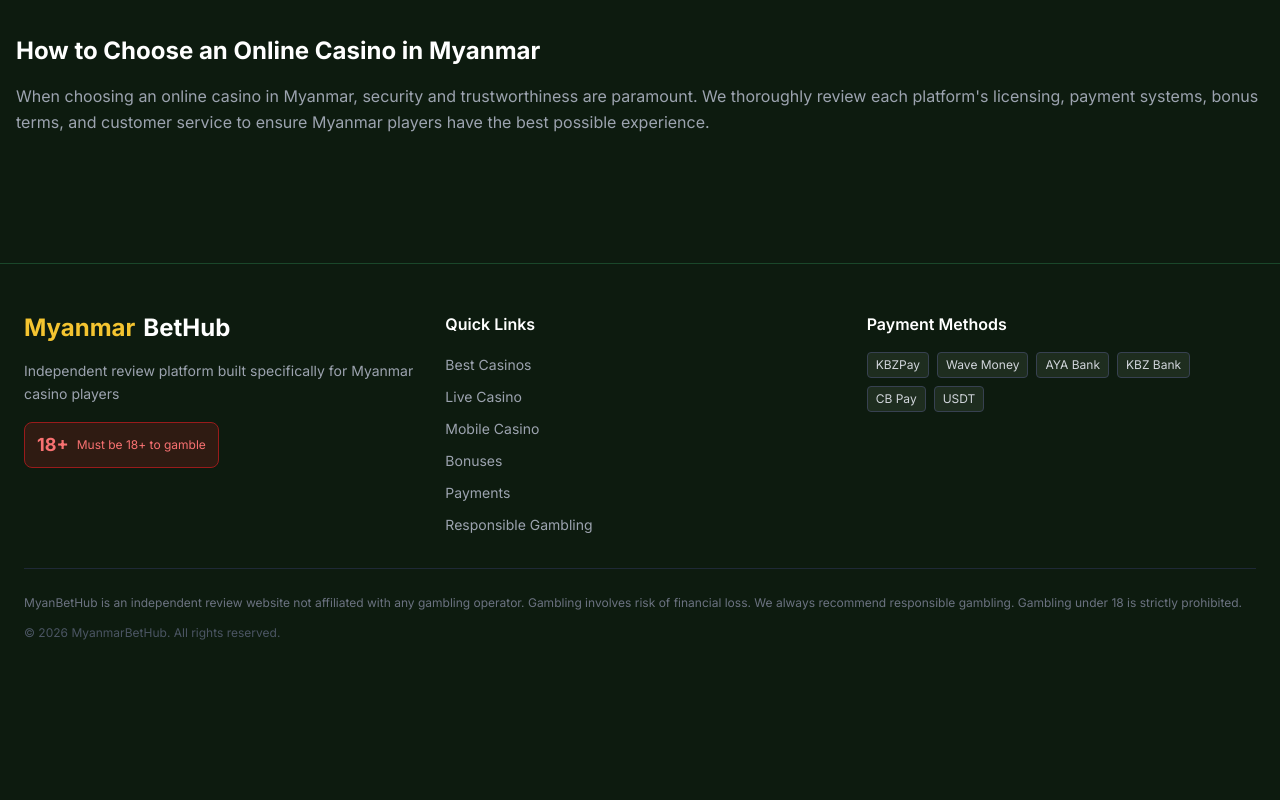
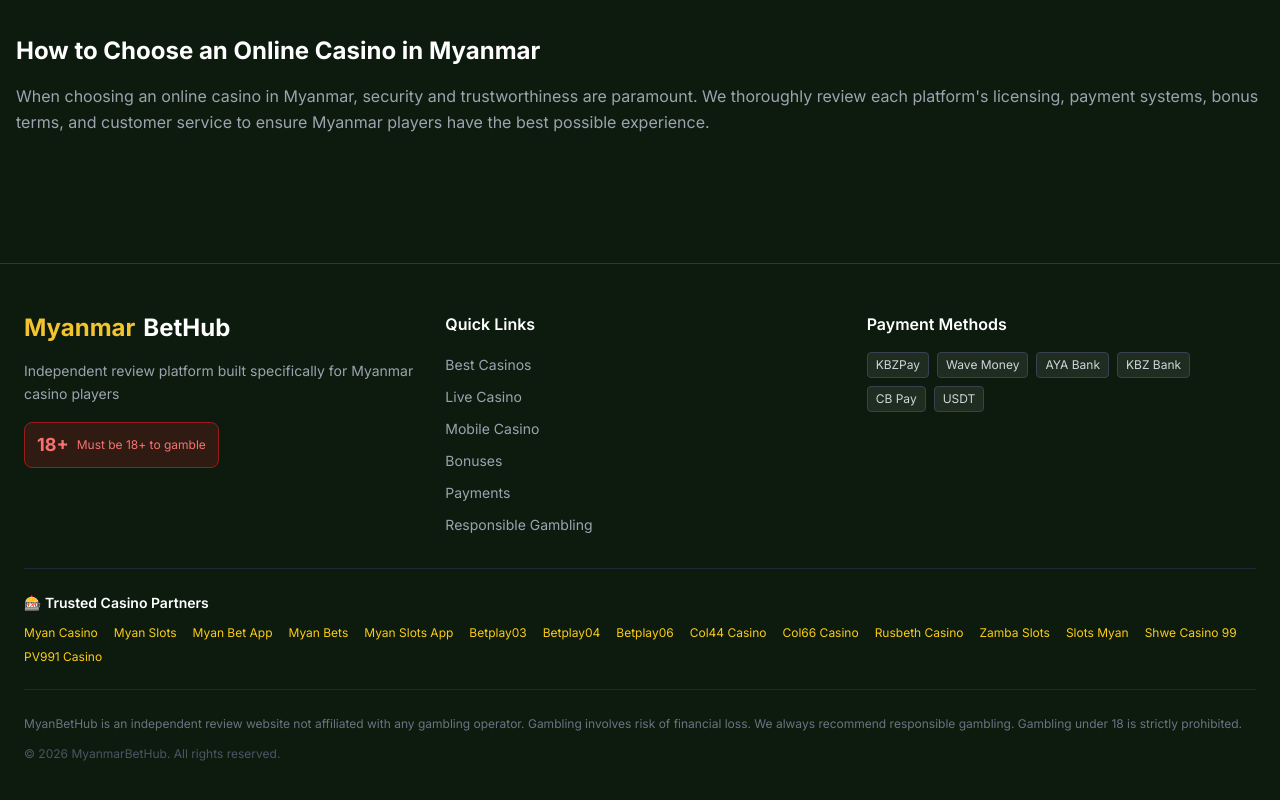
Before and after one commit to lucasinavo-netizen/myan66.com, a Next.js app: page /en in a window 1280 px wide. Shown: the part 2864-3664 px from the top of the page. Before the commit the page ends 3553 px from the top, so only its background shows below. Built offline with nearby package versions, Linux system fonts and the light colour scheme.

Commit message:
Add partner sites interlinking to footer

```diff
--- a/components/Footer.tsx
+++ b/components/Footer.tsx
@@ -2,6 +2,24 @@
 
 import Link from 'next/link';
 import { useLocale, useTranslations } from 'next-intl';
+
+const PARTNER_SITES = [
+  { name: 'Myan Casino', url: 'https://myancasino.com' },
+  { name: 'Myan Slots', url: 'https://myanslots.com' },
+  { name: 'Myan Bet App', url: 'https://myanbetapp.com' },
+  { name: 'Myan Bets', url: 'https://myanbets.com' },
+  { name: 'Myan Slots App', url: 'https://myanslotsapp.com' },
+  { name: 'Betplay03', url: 'https://betplay03.com' },
+  { name: 'Betplay04', url: 'https://betplay04.com' },
+  { name: 'Betplay06', url: 'https://betplay06.com' },
+  { name: 'Col44 Casino', url: 'https://col44.com' },
+  { name: 'Col66 Casino', url: 'https://col66.com' },
+  { name: 'Rusbeth Casino', url: 'https://rusbethcasino.com' },
+  { name: 'Zamba Slots', url: 'https://zambaslots.com' },
+  { name: 'Slots Myan', url: 'https://slotsmyan.com' },
+  { name: 'Shwe Casino 99', url: 'https://shwecasino99.com' },
+  { name: 'PV991 Casino', url: 'https://pv991.com' },
+];
 
 export default function Footer() {
   const t = useTranslations('footer');
@@ -77,6 +95,26 @@
           </div>
         </div>
 
+        {/* Partner Sites */}
+        <div className="border-t border-gray-800 pt-6 mb-6">
+          <h3 className="text-white font-semibold mb-3 text-sm">
+            🎰 {locale === 'my' ? 'မိတ်ဖက်ကာစီနိုများ' : 'Trusted Casino Partners'}
+          </h3>
+          <div className="flex flex-wrap gap-x-4 gap-y-2">
+            {PARTNER_SITES.map((site) => (
+              <a
+                key={site.url}
+                href={site.url}
+                target="_blank"
+                rel="noopener"
+                className="text-yellow-400 hover:text-yellow-300 text-xs transition-colors"
+              >
+                {site.name}
+              </a>
+            ))}
+          </div>
+        </div>
+
         {/* Disclaimer */}
         <div className="border-t border-gray-800 pt-6">
           <p className="text-gray-500 text-xs leading-relaxed mb-3">
```
